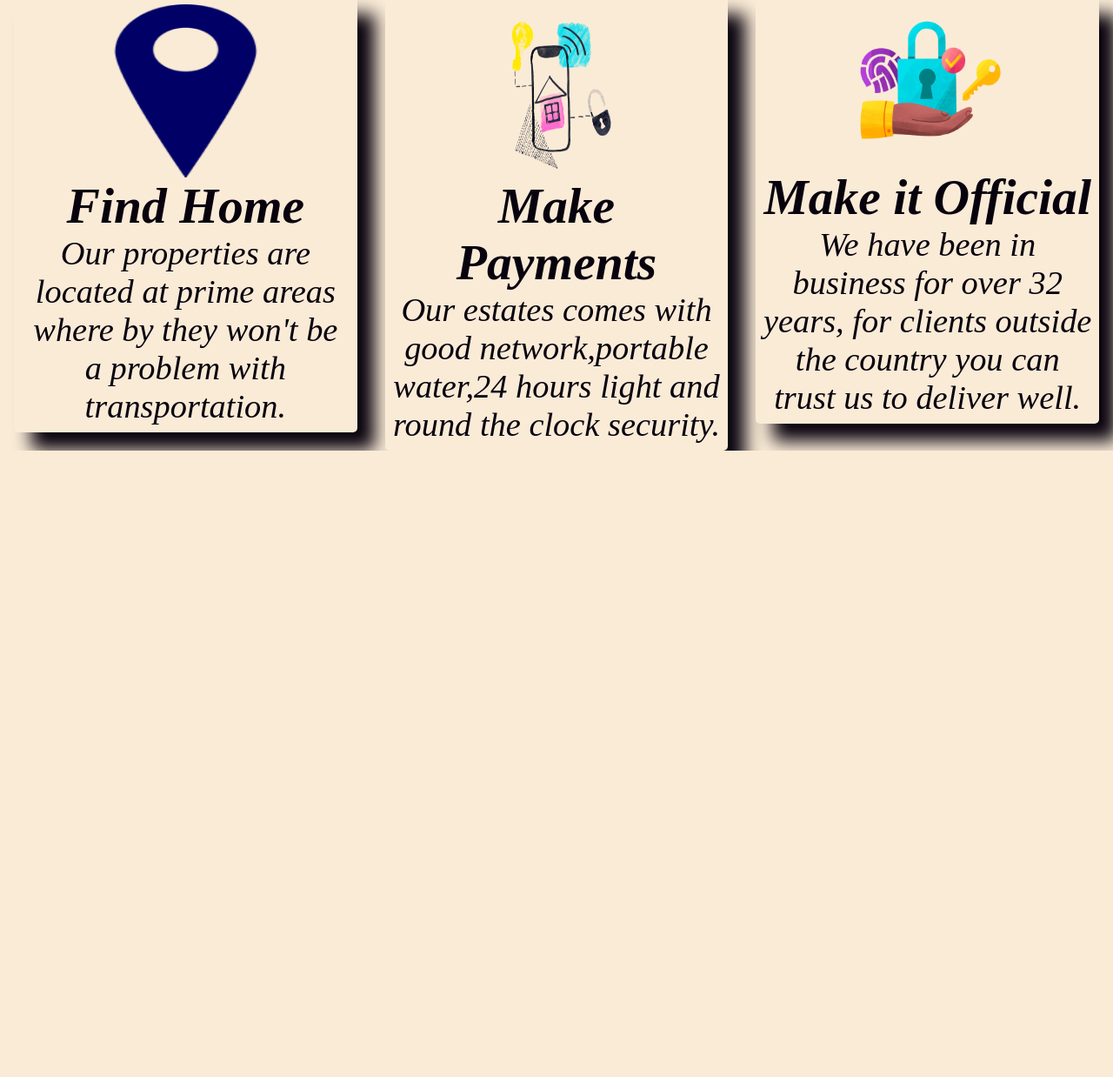
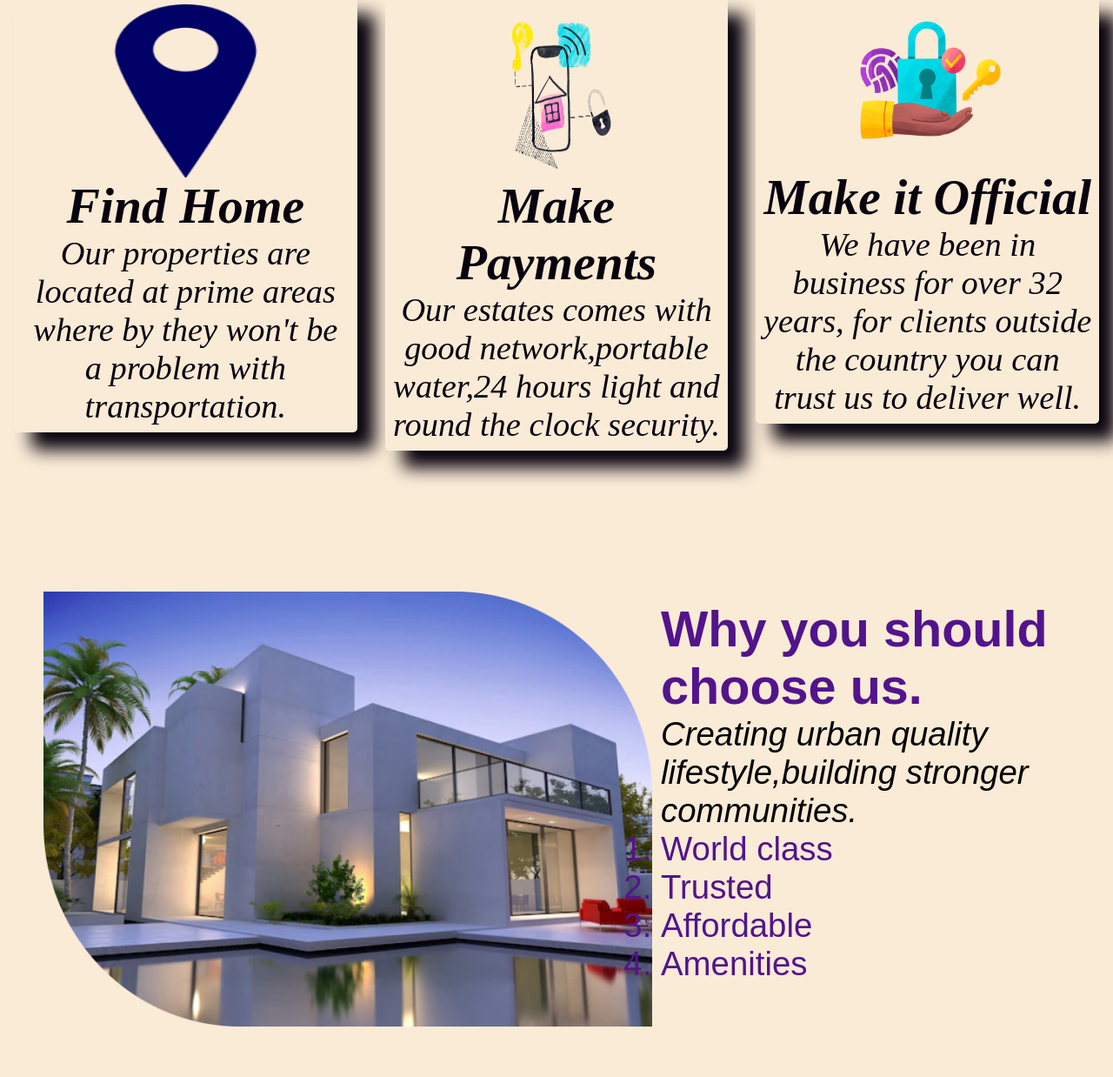
Before and after one commit to leomwanzia/vallies-estate, a plain HTML site: page index.html in a window 1280 px wide. Shown: the part 1155-2393 px from the top of the page at 87% size. Before the commit the page ends 1673 px from the top, so only its background shows below. Drawn offline with Linux system fonts and the light colour scheme.

Commit message:
11th commit

```diff
--- a/css/style.css
+++ b/css/style.css
@@ -173,7 +173,7 @@ svg{
     justify-items: center;
     font-style: italic;
     font-size: xx-large;
-
+    margin-bottom: 7rem;
 }
 
 .find{
@@ -219,3 +219,8 @@ svg{
     box-shadow: 20px 20px 20px ;
 
 }
+
+#create{
+    color: black;
+    font-style: italic;
+}
--- a/index.html
+++ b/index.html
@@ -94,6 +94,20 @@
             <p>We have been in business for over 32 years, for clients outside the country you can trust us to deliver well. </p>
         </div>
     </section>
-
+    <section class="location">
+        <div class="image">
+            <img src="images/image 1.png" width="700px" height="500px" alt="image of a house">
+        </div>
+            <div class="wrapper">
+                <p><h1>Why you should choose us.</h1></p>
+                <p id="create">Creating urban quality lifestyle,building stronger communities.</p>
+                <ol id="trust">
+                    <li>World class</li>
+                    <li>Trusted</li>
+                    <li>Affordable</li>
+                    <li>Amenities</li>
+                </ol>
+            </div>
+    </section>
 </body>
 </html>
```
